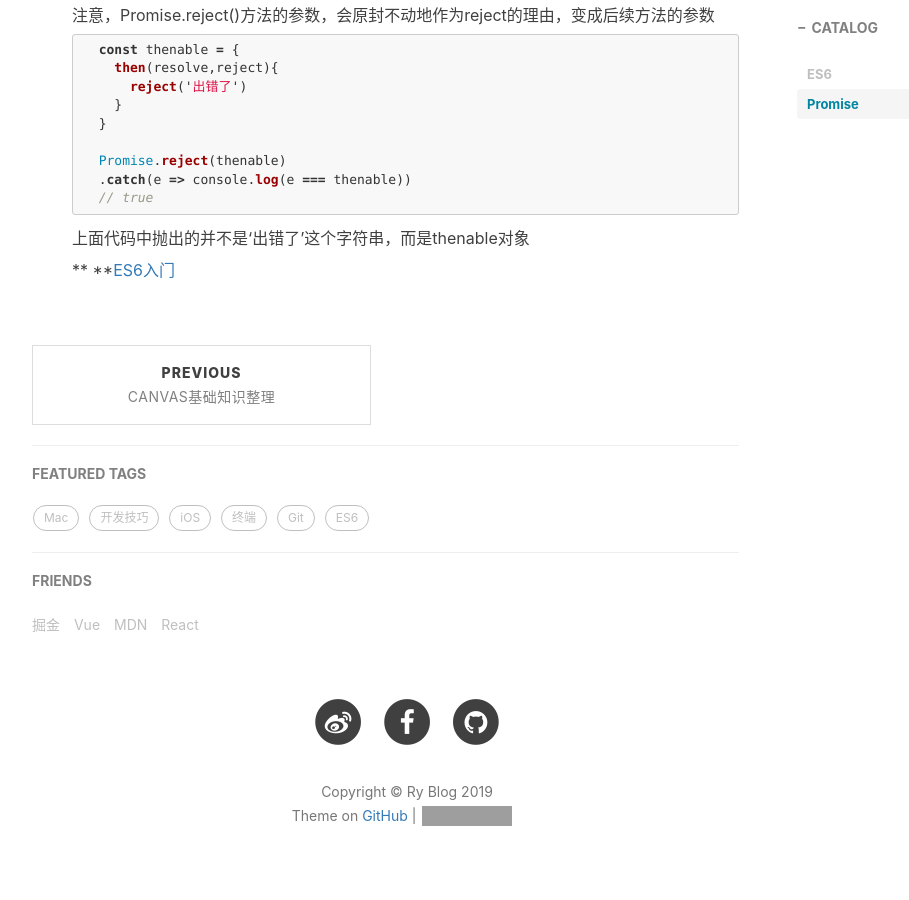
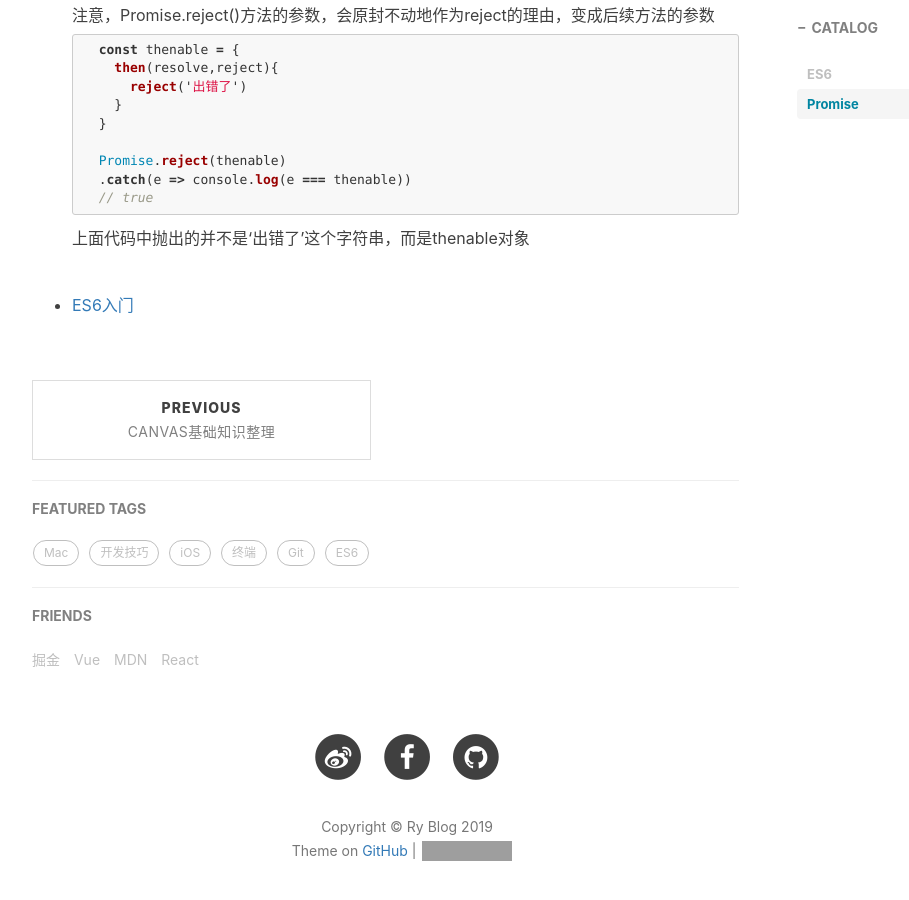
Before and after one commit to Lrenyi/lrenyi.github.io, a Jekyll site: the page built from _posts/2019-08-02-ES6之Promise.md, in a window 1280 px wide and 900 px high, scrolled down 7987 px. Shown: the whole window, without its empty margins (233-1142 px from the left). Built offline with Jekyll 4.4.1, drawn with Linux system fonts in a browser that asks for light colours; nearby versions of some CDN libraries; comment, search, counter and statistics services are not loaded; grey boxes are pictures that could not be loaded.

````diff
--- a/_posts/2019-08-02-ES6之Promise.md
+++ b/_posts/2019-08-02-ES6之Promise.md
@@ -382,5 +382,4 @@ tags:
       ```
       上面代码中抛出的并不是‘出错了’这个字符串，而是thenable对象
 
-
-    ** **[ES6入门](http://es6.ruanyifeng.com)
+-   [ES6入门](http://es6.ruanyifeng.com)
````
